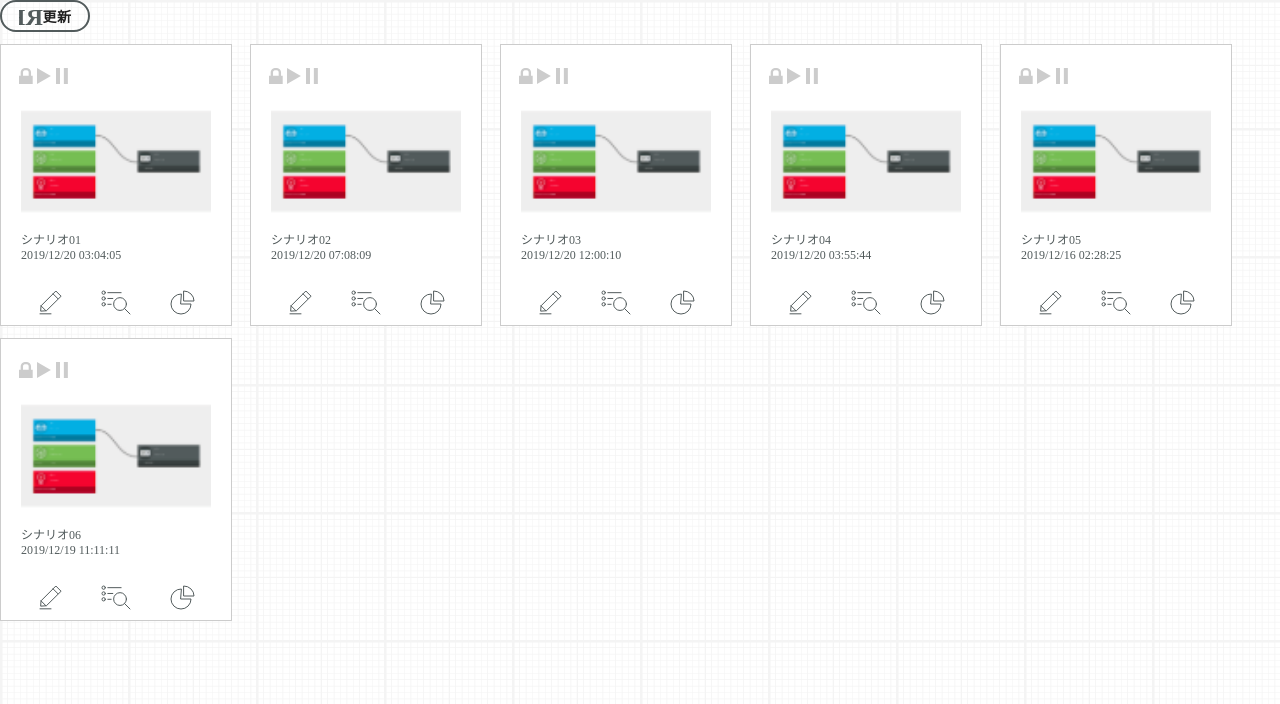
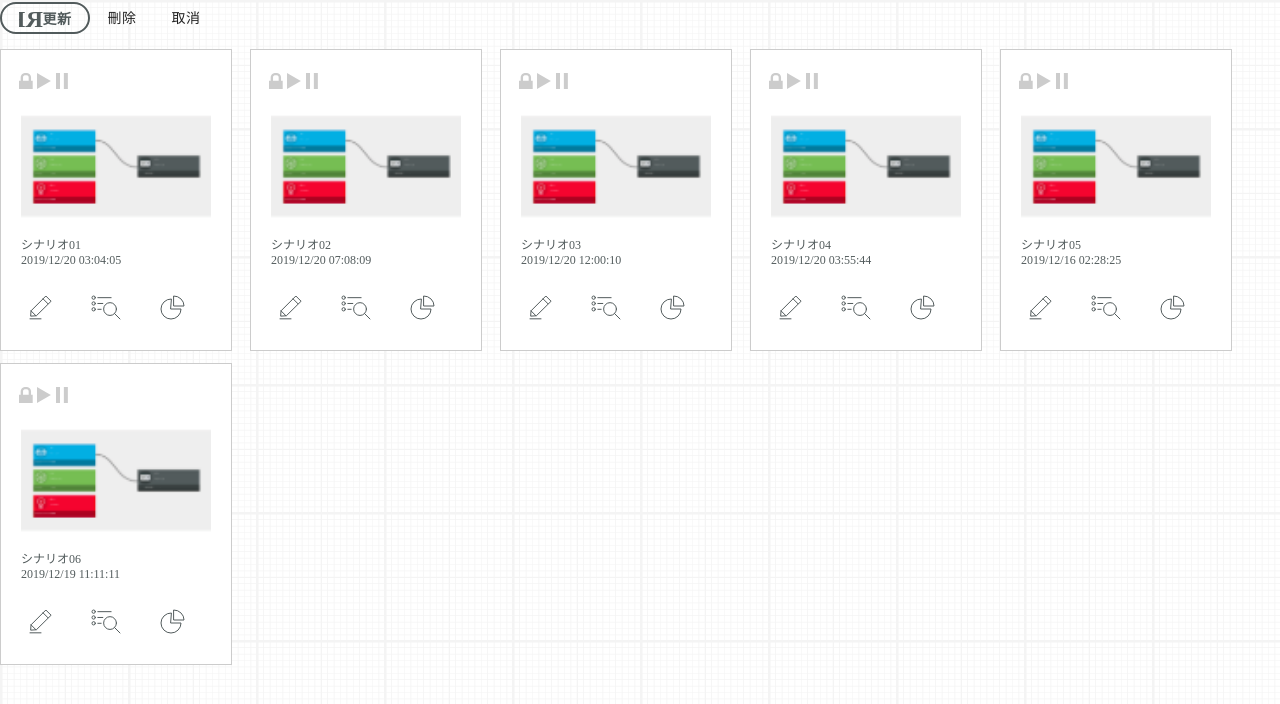
Before and after one commit to aChinKaiWu/frontend_skill_up, a React (Create React App) app: page / in a window 1280 px wide. Shown: the top 704 px of the page. Built offline with nearby package versions, Linux system fonts and the light colour scheme; the HTML template or start-up script is replaced by a standard one.

Commit message:
[W2D1][ADD] deletion checkbox

```diff
--- a/src/containers/Scenario/components/ScenarioCard.tsx
+++ b/src/containers/Scenario/components/ScenarioCard.tsx
@@ -5,10 +5,11 @@ import IconEdit from '../../../assets/icons/scenario_edit.svg'
 import IconLock from '../../../assets/icons/status_lock.svg'
 import IconRun from '../../../assets/icons/status_run.svg'
 import IconStop from '../../../assets/icons/status_stop.svg'
-import React from 'react'
-import { Card, CardHeader, CardMedia, CardContent, CardActions, Icon } from '@material-ui/core'
+import React, { useCallback } from 'react'
+import { Card, CardHeader, CardMedia, CardContent, CardActions, Checkbox, Icon } from '@material-ui/core'
+import { makeStyles } from '@material-ui/core'
 import { Scenario } from '../../../model/scenario'
-import { makeStyles } from '@material-ui/core'
+import { ScenarioListMode } from './ScenarioList'
 
 const useStyle = makeStyles({
   card: {
@@ -19,6 +20,7 @@ const useStyle = makeStyles({
     float: 'left',
     marginRight: 18,
     marginTop: 12,
+    position: 'relative',
     width: 230,
     '& .action': {
       width: 190,
@@ -31,9 +33,13 @@ const useStyle = makeStyles({
       margin: '0 auto',
       width: 190,
     },
+    '& .deletion_checkbox': {
+      position: 'absolute',
+      right: 0,
+    },
     '& .material-icons': {
-      height: 30,
-      width: 30,
+      height: 50,
+      width: 50,
     },
     '& .thumbnail': {
       margin: '0 auto',
@@ -43,15 +49,33 @@ const useStyle = makeStyles({
 })
 
 interface Props {
+  mode: ScenarioListMode
   scenario: Scenario
+  onChecked: (scenarioID: number) => void
 }
 
 export default function ScenarioCard(props: Props) {
   const classes = useStyle()
-  const { scenario } = props
+  const { mode, onChecked, scenario } = props
+
+  const onSelect = useCallback(() => {
+    onChecked(scenario.id)
+  }, [onChecked, scenario])
 
   return (
     <Card className={classes.card}>
+      {mode === 'delete' && (
+        <Checkbox
+          className="deletion_checkbox"
+          icon={<Icon style={{ fontSize: 44 }}>check_circle</Icon>}
+          checkedIcon={
+            <Icon style={{ fontSize: 44 }} color="error">
+              check_circle
+            </Icon>
+          }
+          onClick={onSelect}
+        />
+      )}
       <CardHeader
         title={
           <>
@@ -72,6 +96,7 @@ export default function ScenarioCard(props: Props) {
         <div>{scenario.display_name}</div>
         <div>{dayjs(scenario.updated_at).format('YYYY/MM/DD HH:mm:ss')}</div>
       </CardContent>
+      {mode === 'view' && (
         <CardActions className="action">
           <Icon>
             <img src={IconEdit} alt="edit" />
@@ -83,6 +108,7 @@ export default function ScenarioCard(props: Props) {
             <img src={IconData} alt="data" />
           </Icon>
         </CardActions>
+      )}
     </Card>
   )
 }
--- a/src/containers/Scenario/components/ScenarioList.tsx
+++ b/src/containers/Scenario/components/ScenarioList.tsx
@@ -1,23 +1,28 @@
-import React, { useEffect, useCallback } from 'react'
+import React, { useEffect, useCallback, useState } from 'react'
 import ScenarioCard from './ScenarioCard'
 import { Button, Icon } from '@material-ui/core'
+import { makeStyles } from '@material-ui/core'
 import { Scenario } from '../../../model/scenario'
-import { makeStyles } from '@material-ui/core'
 
 const useStyles = makeStyles({
   button: {
     border: 'solid 2px #525B5C',
     borderRadius: 16,
+    color: '#525B5C',
     font: 'Bold 14px YuGothic',
     height: 32,
     padding: 0,
     width: 90,
   },
   icon: {
-    color: '#525B5C',
     transform: 'rotateY(180deg)',
   },
 })
+
+export enum ScenarioListMode {
+  View = 'view',
+  Delete = 'delete',
+}
 
 interface Props {
   scenarioList: Scenario[]
@@ -27,6 +32,8 @@ interface Props {
 export default function ScenarioList(props: Props) {
   const classes = useStyles()
   const { scenarioList, onGetScenarioList } = props
+  const [mode, setMode] = useState<ScenarioListMode>(ScenarioListMode.View)
+  const [checkedScenarioIDs, setCheckedScenarioIDs] = useState<number[]>([])
 
   useEffect(() => {
     onGetScenarioList()
@@ -36,6 +43,19 @@ export default function ScenarioList(props: Props) {
     onGetScenarioList()
   }, [onGetScenarioList])
 
+  const onChecked = useCallback(
+    (scenarioID: number) => {
+      const idx = checkedScenarioIDs.findIndex(id => id === scenarioID)
+      if (idx === -1) {
+        checkedScenarioIDs.push(scenarioID)
+        return setCheckedScenarioIDs([...checkedScenarioIDs])
+      }
+      checkedScenarioIDs.splice(idx, 1)
+      setCheckedScenarioIDs([...checkedScenarioIDs])
+    },
+    [checkedScenarioIDs],
+  )
+
   return (
     <>
       {/* header */}
@@ -44,9 +64,18 @@ export default function ScenarioList(props: Props) {
           <Icon className={classes.icon}>refresh</Icon>
           更新
         </Button>
+        <Button onClick={() => setMode(ScenarioListMode.Delete)}>刪除</Button>
+        <Button
+          onClick={() => {
+            setMode(ScenarioListMode.View)
+            setCheckedScenarioIDs([])
+          }}
+        >
+          取消
+        </Button>
       </div>
       {scenarioList.map((scenario: Scenario) => (
-        <ScenarioCard scenario={scenario} key={scenario.id} />
+        <ScenarioCard scenario={scenario} key={scenario.id} mode={mode} onChecked={onChecked} />
       ))}
     </>
   )
```
Lines whose indentation alone changed are shown as unchanged.
